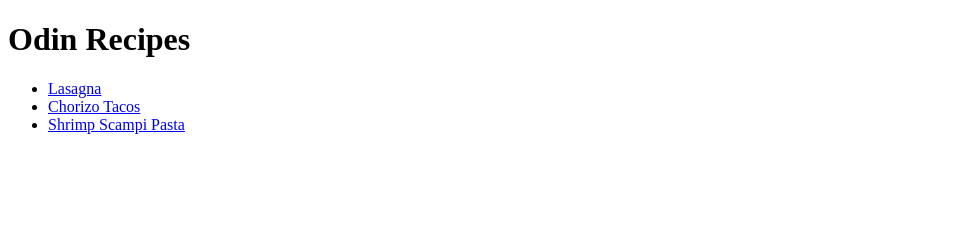
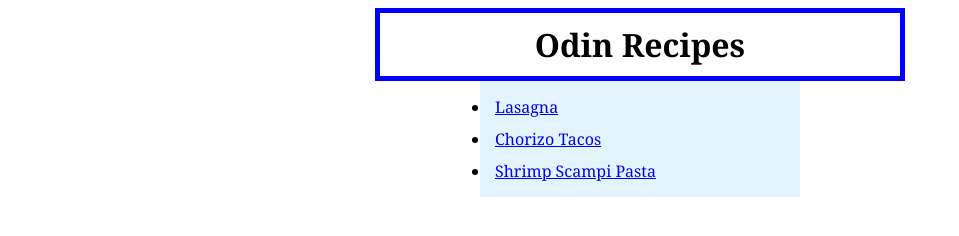
Before and after one commit to martincarranza/odin-recipes, a plain HTML site: page index.html in a window 1280 px wide. Shown: the whole page, without its empty margins (0-959 px from the left). Drawn offline with Linux system fonts and the light colour scheme.

Commit message:
Add css to recipes page

```diff
--- a/index.html
+++ b/index.html
@@ -4,10 +4,12 @@
     <meta charset="UTF-8">
     <meta name="viewport" content="width=device-width, initial-scale=1.0">
     <title>Odin Recipes</title>
+    <link rel="stylesheet" href="style.css">
+
 </head>
 <body>
     <h1>Odin Recipes</h1>
-    <ul>
+    <ul class="list">
         <li><a href="recipes/lasagna.html">Lasagna</a></li>
         <li><a href="recipes/chorizo-tacos.html">Chorizo Tacos</a></li>
         <li><a href="recipes/shrimp-scampi-pasta.html">Shrimp Scampi Pasta</a></li>
--- /dev/null
+++ b/style.css
@@ -0,0 +1,24 @@
+body {
+    font-family: Georgia, 'Times New Roman', Times, serif;
+}
+
+h1 {
+    text-align: center;
+    border-style: solid;
+    border-color: blue;
+    border-width: 5px;
+    margin: 0 auto;
+    padding: 10px;
+    width: 500px;
+}
+
+.list {
+    background-color: #e3f4ff;
+    margin: 0 auto;
+    padding: 10px;
+    width: 300px;
+}
+
+li {
+    padding: 5px;
+}
```
